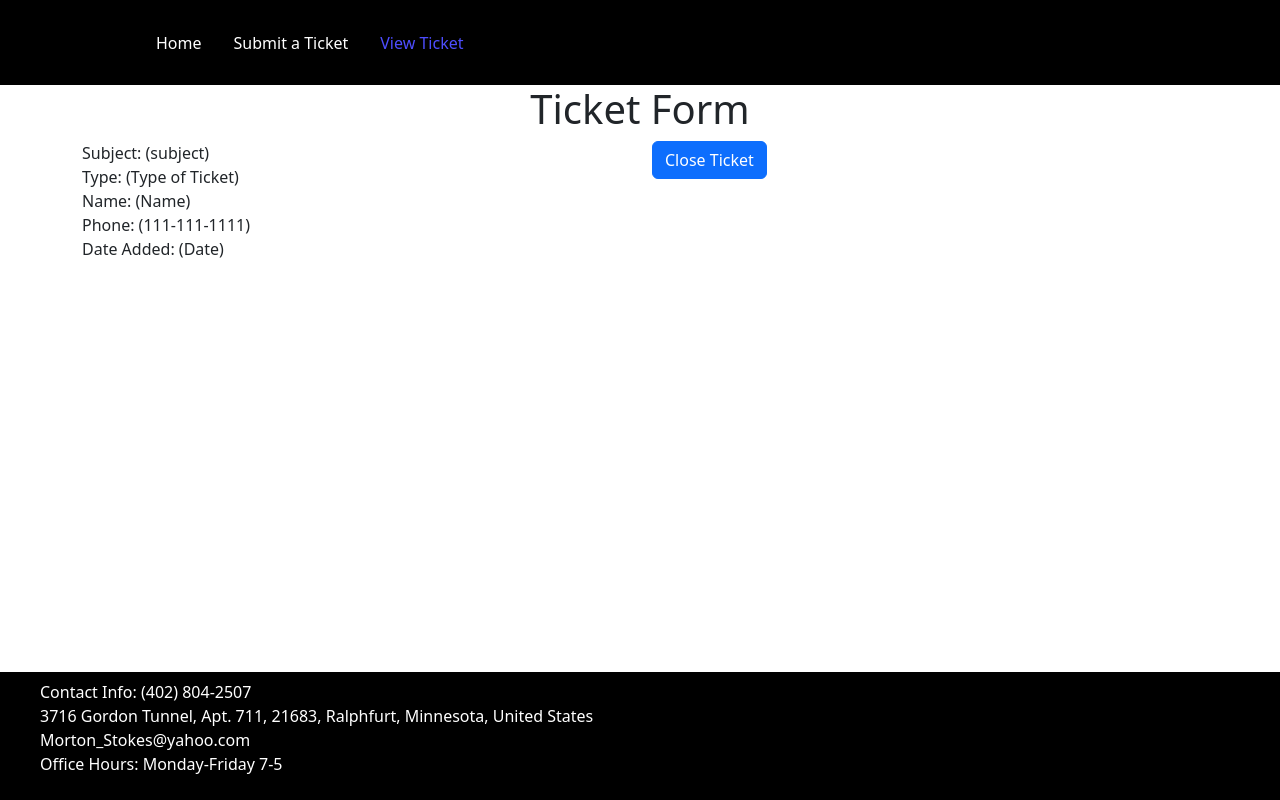
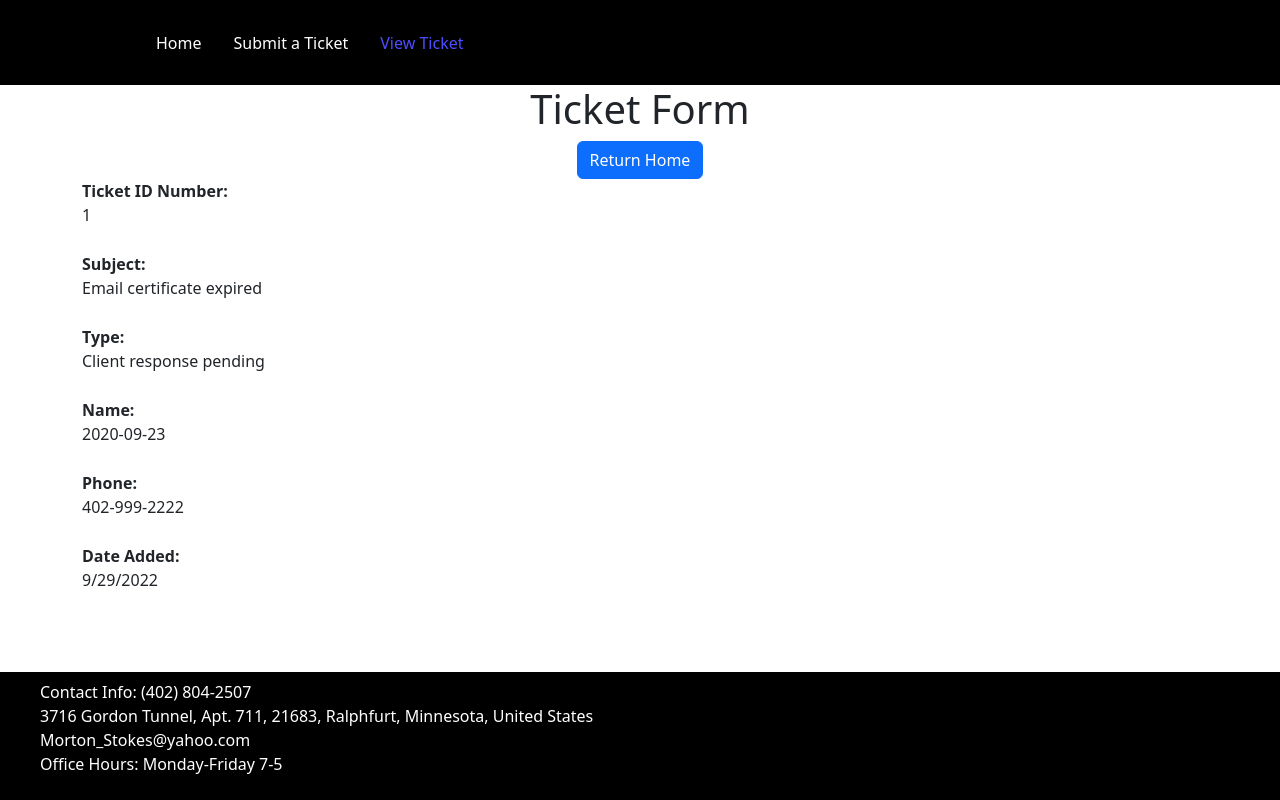
Before and after one commit to joboot/hci-program-2, a React (Create React App) app in the folder hci-program-2/: page /view_form in a window 1280 px wide. Built offline with nearby package versions, Linux system fonts and the light colour scheme.

Commit message:
made form page look neater

```diff
--- a/hci-program-2/src/pages/view_form.js
+++ b/hci-program-2/src/pages/view_form.js
@@ -13,20 +13,34 @@ const ViewForm = () => {
 return (
 	<div>
 		<h1>Ticket Form</h1>
+		<div class="d-flex justify-content-center">
+		 <Button variant="primary" onClick={routeChange}>Return Home</Button>
+		 </div>
+
 	<Container>
+		<Col>
 			<Row>
-				<Col>
-				 <div className="subject">Subject: (subject)</div>
-				 <div className="type">Type: (Type of Ticket)</div>
-				 <div className='name'>Name: (Name)</div>
-				 <div className='phone'>Phone: (111-111-1111)</div>
-				 <div className="date">Date Added: (Date)</div>
-				</Col>
-				<Col>
-				 <Button variant="primary" onClick={routeChange}>Close Ticket</Button>
-				</Col>
+				<b><div classname="id">Ticket ID Number: </div></b>
+				<div>{ticket.id}</div>
+
+				<b><div id="form_item" className="subject">Subject: </div></b>
+				<div>{ticket.subject}</div>
+
+				<b><div id="form_item" className="type">Type: </div></b>
+				<div>{ticket.type}</div>
+
+				<b><div id="form_item" className='name'>Name: </div></b>
+				<div>{ticket.name}</div>
+
+				<b><div id="form_item" className='phone'>Phone: </div></b>
+				<div>{ticket.phone}</div>
+
+				<b><div id="form_item" className="date">Date Added: </div></b>
+				<div>{ticket.date}</div>
 			</Row>
-		</Container>
+		</Col>
+	</Container>
+
 	</div>
 );
 };
```
